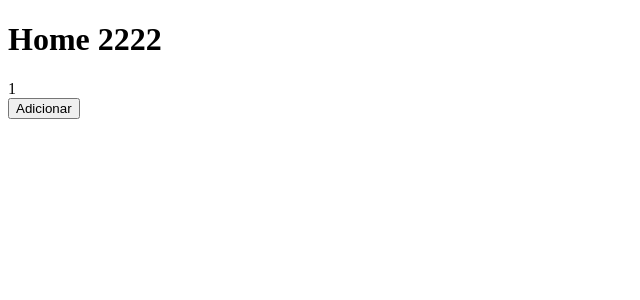
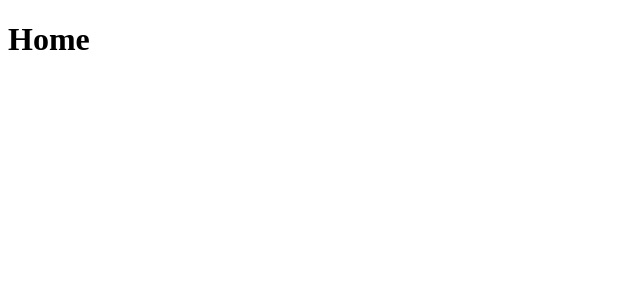
Before and after one commit to jahooo2322/blog, a Next.js app: page / in a window 1280 px wide. Shown: the top 300 px of the page, without its empty margins (0-640 px from the left). Built offline with nearby package versions, Linux system fonts and the light colour scheme.

Commit message:
nova pagina

```diff
--- a/pages/index.js
+++ b/pages/index.js
@@ -1,16 +1,13 @@
-import {useState} from 'react'
+//import {useState} from 'react'
 
 function Home(){
 
-    return(
-<div>
-     <h1>Home 2222</h1>
-     <Contador/>
-</div>
+    return <h1>Home</h1>
 
-    )
+
 }
-
+export default Home
+/*
 function Contador(){
 
     const [contador, setContador] = useState(1)
@@ -28,5 +25,4 @@ return (
 
 
 }
-
-export default Home
+*/
```
